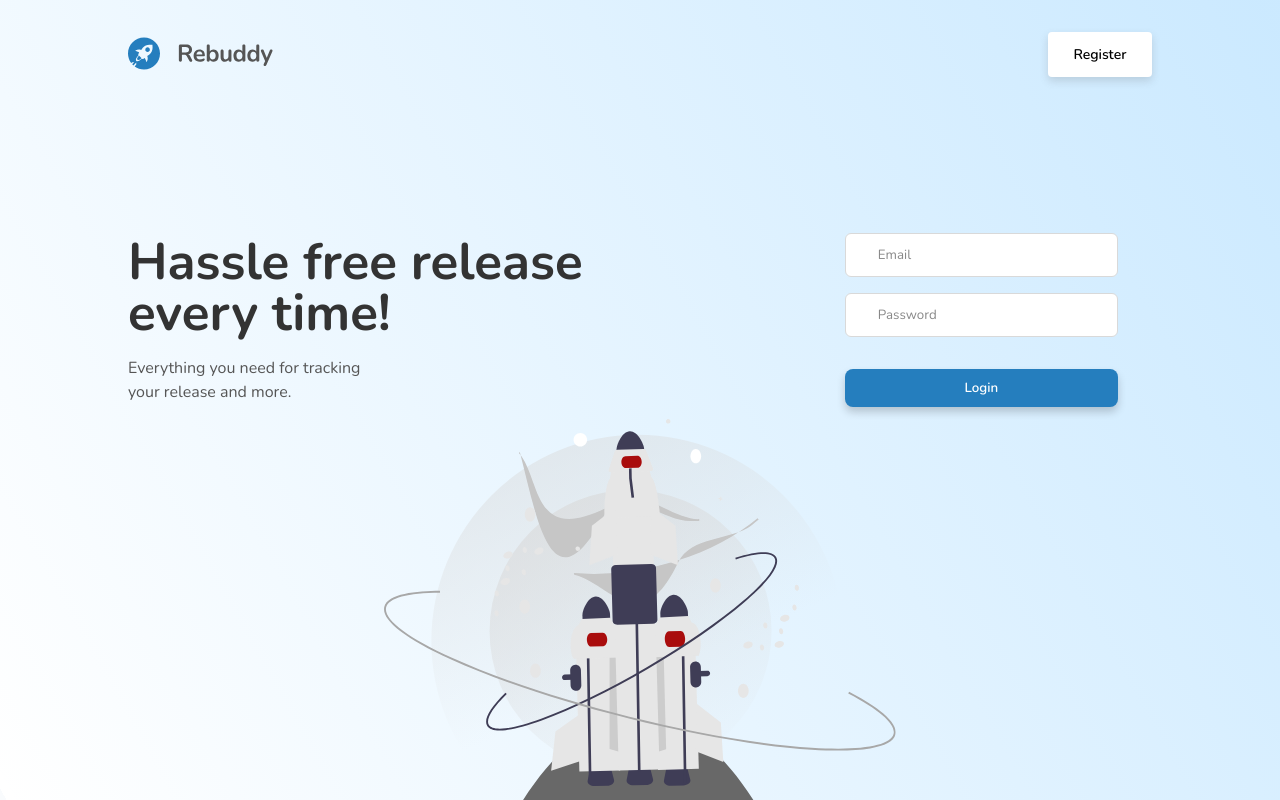
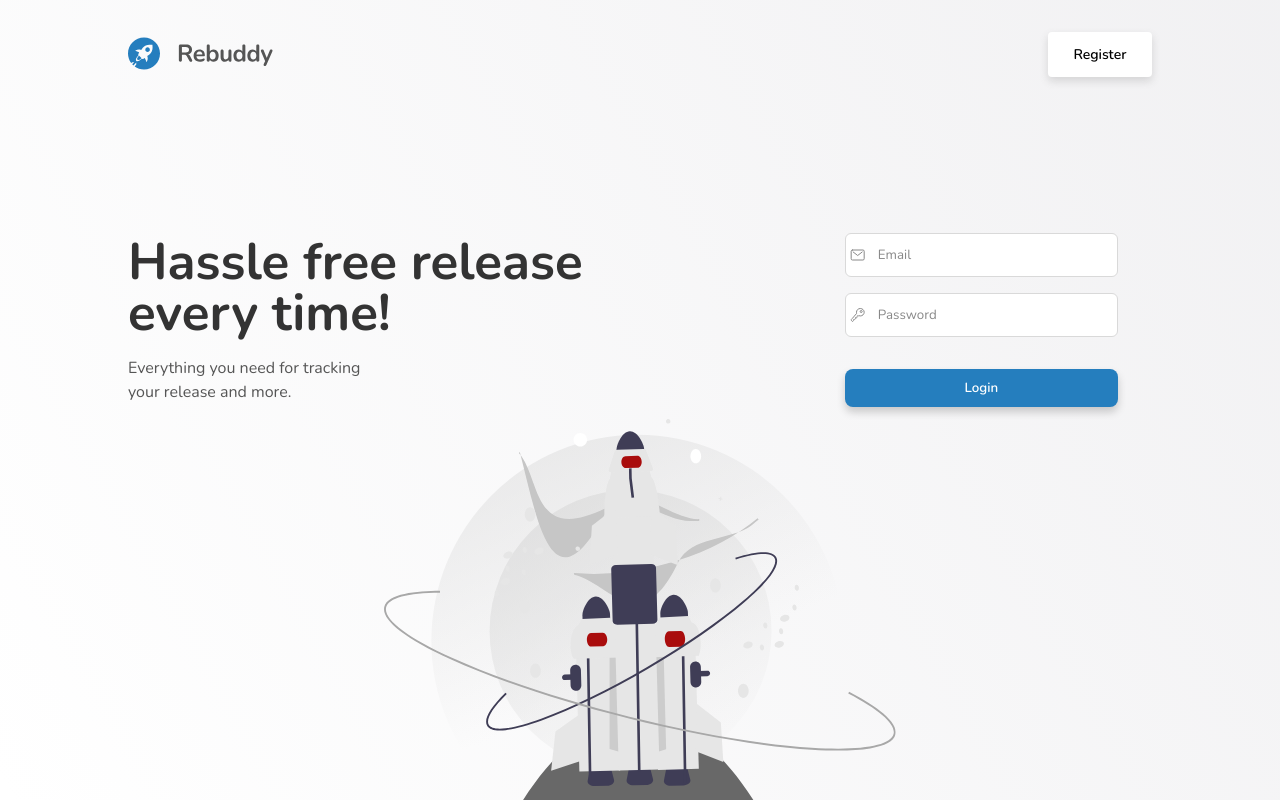
Before and after one commit to AmeenNH3/release-buddy-ui, a React (Vite) app: page / in a window 1280 px wide. Built offline with nearby package versions, Linux system fonts and the light colour scheme.

Commit message:
changed bg

```diff
--- a/src/pages/Landing.jsx
+++ b/src/pages/Landing.jsx
@@ -51,9 +51,9 @@
 const Wrapper = styled.div`
   background: linear-gradient(
     240.57deg,
-    rgba(107, 193, 255, 0.35) 1.38%,
+    rgba(216, 215, 220, 0.35) 1.38%,
     rgba(255, 255, 255, 0) 99.62%,
-    #f9fbfd 99.62%
+    #ffffff 100%
   );
   height: 100vh;
   button {
```
